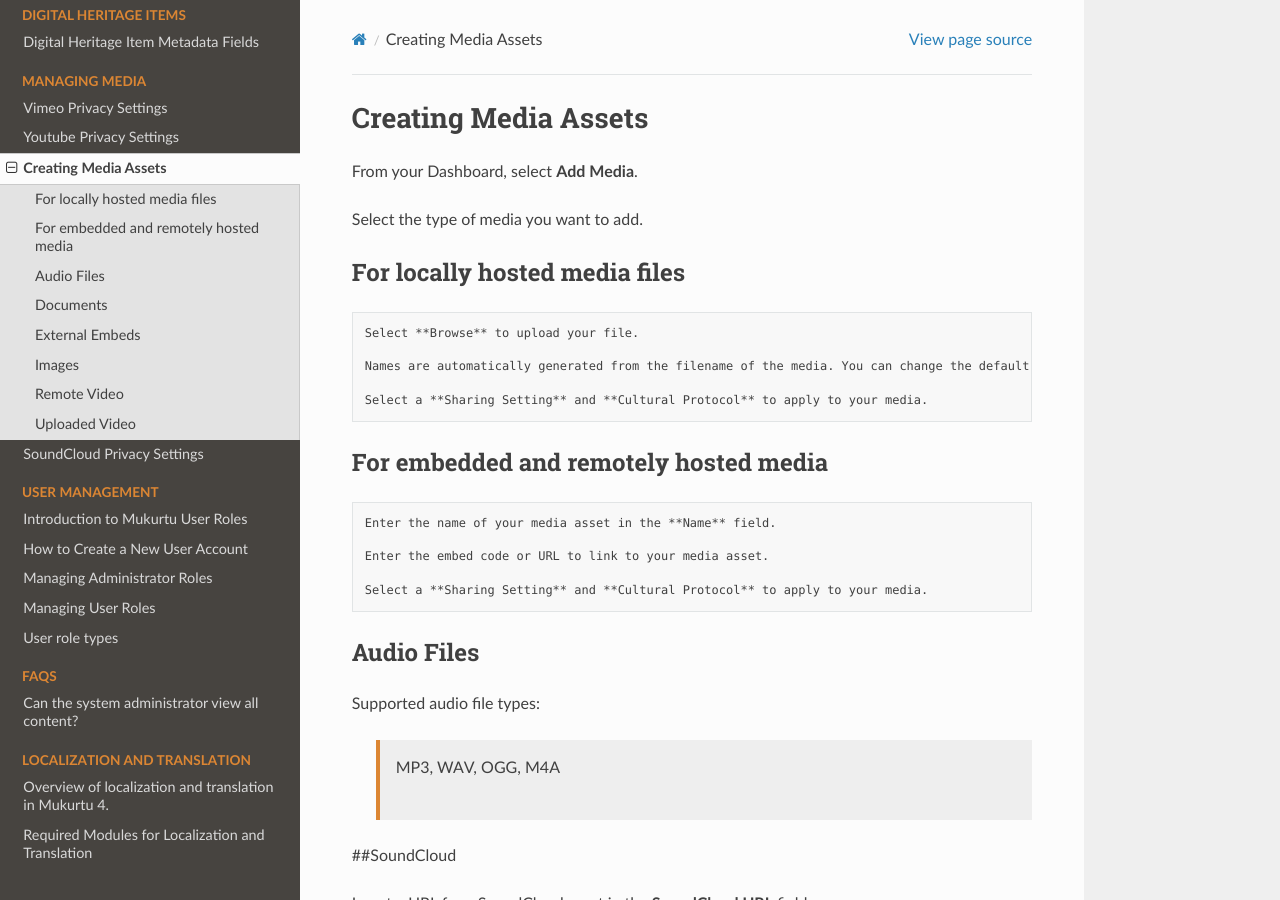
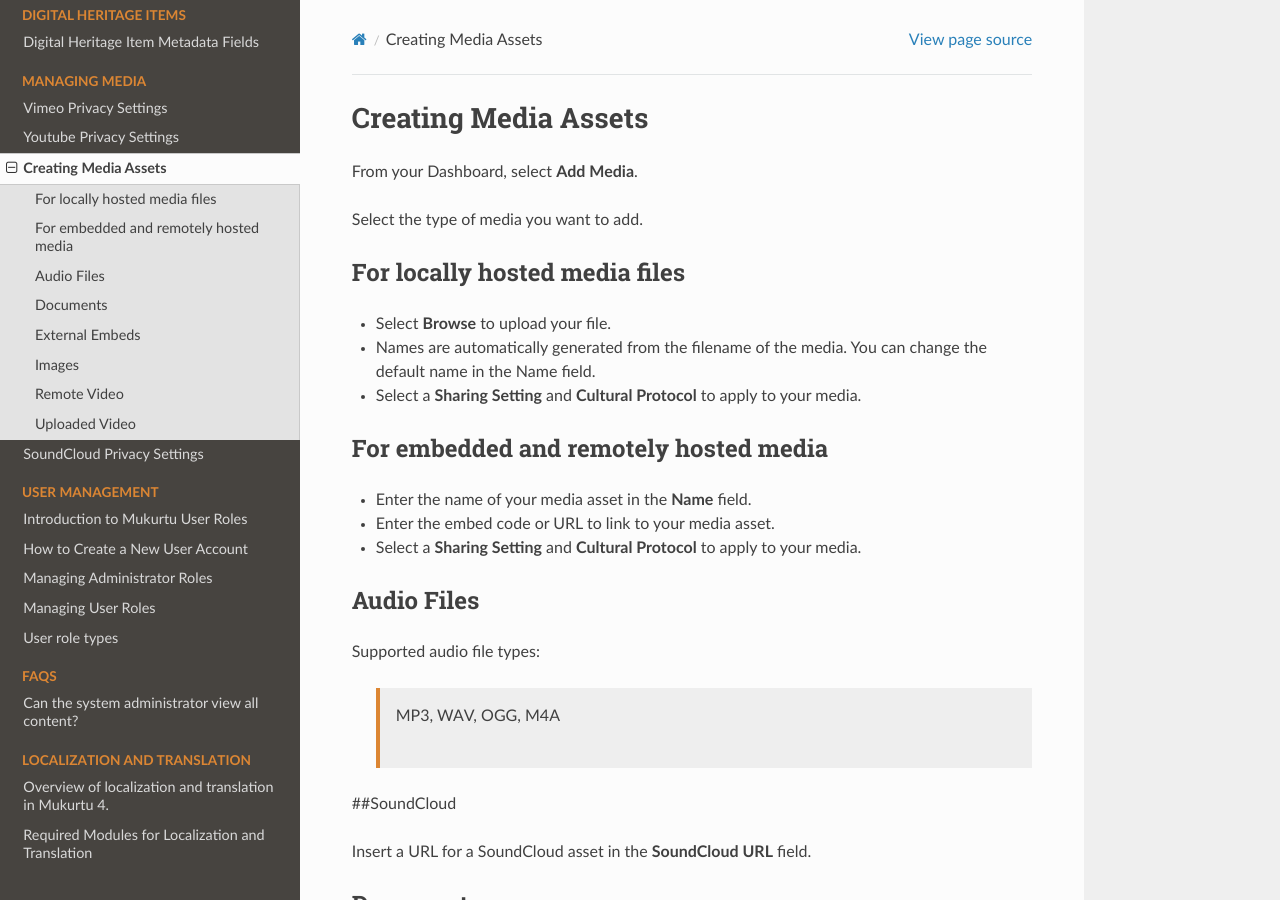
Before and after one commit to MukurtuCMS/mukurtudocs, a Sphinx documentation site: the page built from docs/source/media/upload-media-assets.md, in a window 1280 px wide and 900 px high. Built offline with Sphinx 7.4.7 and the Read the Docs theme 3.1.0, drawn with Linux system fonts in a browser that asks for light colours.

```diff
--- a/docs/source/media/upload-media-assets.md
+++ b/docs/source/media/upload-media-assets.md
@@ -6,19 +6,19 @@ Select the type of media you want to add.
 
 ## For locally hosted media files
 
-    Select **Browse** to upload your file.
+- Select **Browse** to upload your file.
 
-    Names are automatically generated from the filename of the media. You can change the default name in the Name field.
+- Names are automatically generated from the filename of the media. You can change the default name in the Name field.
 
-    Select a **Sharing Setting** and **Cultural Protocol** to apply to your media.
+- Select a **Sharing Setting** and **Cultural Protocol** to apply to your media.
 
 ## For embedded and remotely hosted media
 
-    Enter the name of your media asset in the **Name** field.
+- Enter the name of your media asset in the **Name** field.
 
-    Enter the embed code or URL to link to your media asset.
+- Enter the embed code or URL to link to your media asset.
 
-    Select a **Sharing Setting** and **Cultural Protocol** to apply to your media.
+- Select a **Sharing Setting** and **Cultural Protocol** to apply to your media.
 
 ## Audio Files
 
```
